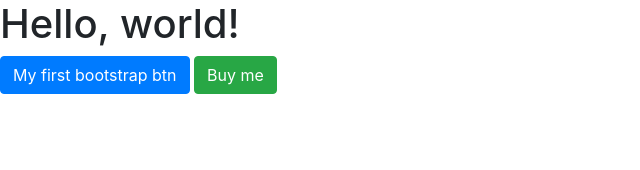
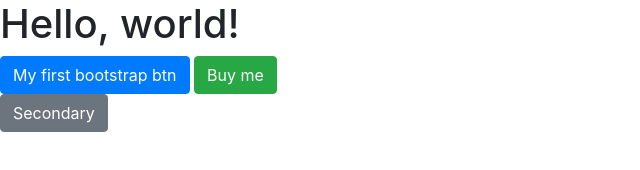
Before and after one commit to jikim0807/Classwork1, a plain HTML site: page index.html in a window 1280 px wide. Shown: the whole page, without its empty margins (0-640 px from the left). Drawn offline with nearby package versions, Linux system fonts and the light colour scheme.

Commit message:
Add one more btn
a secondary btn

```diff
--- a/index.html
+++ b/index.html
@@ -16,6 +16,10 @@
     <button type="button" class="btn btn-primary"> My first bootstrap btn </button>
     <button type="button" class="btn btn-success"> Buy me </button>
 
+    <br>
+
+    <button type="button" class="btn btn-secondary"> Secondary </button>
+
     <!-- Optional JavaScript -->
     <!-- jQuery first, then Popper.js, then Bootstrap JS -->
     <script src="https://code.jquery.com/jquery-3.3.1.slim.min.js" integrity="sha384-q8i/X+965DzO0rT7abK41JStQIAqVgRVzpbzo5smXKp4YfRvH+8abtTE1Pi6jizo" crossorigin="anonymous"></script>
```
